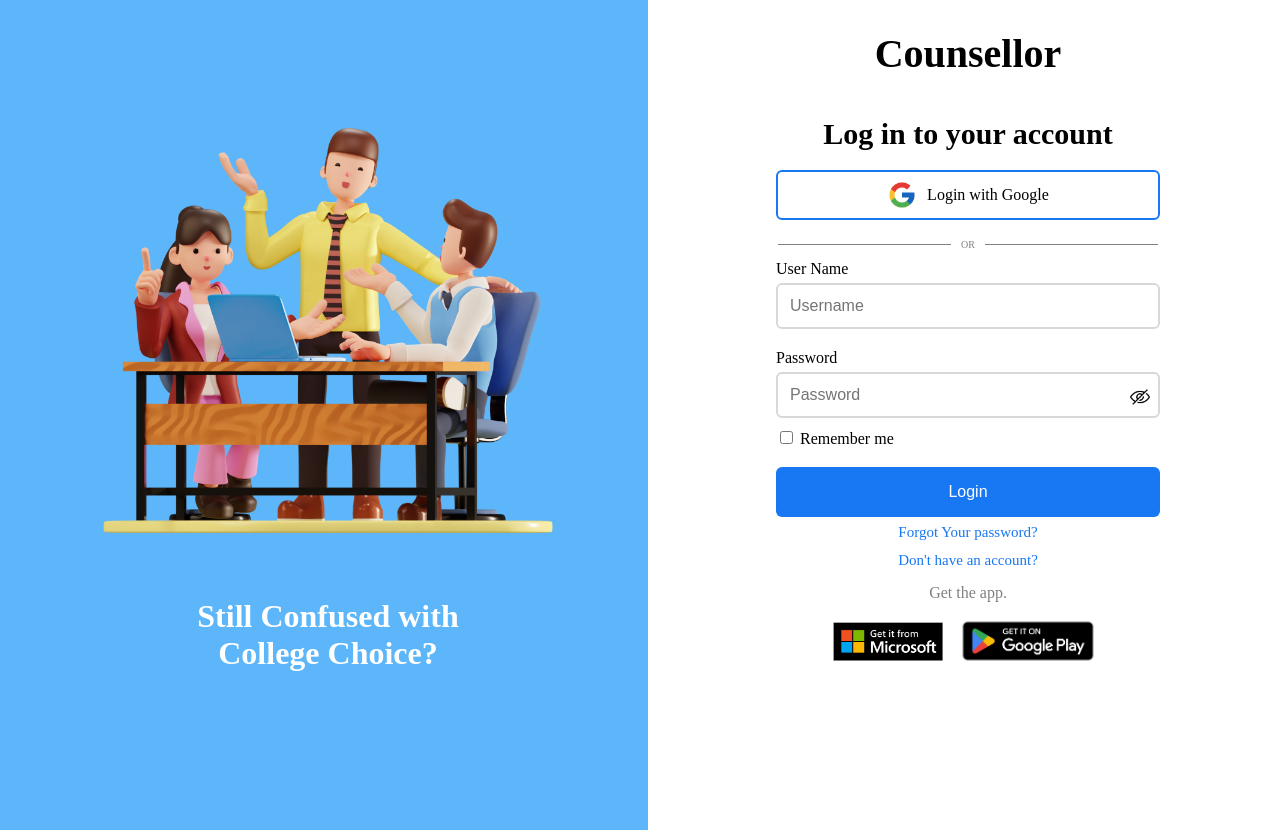
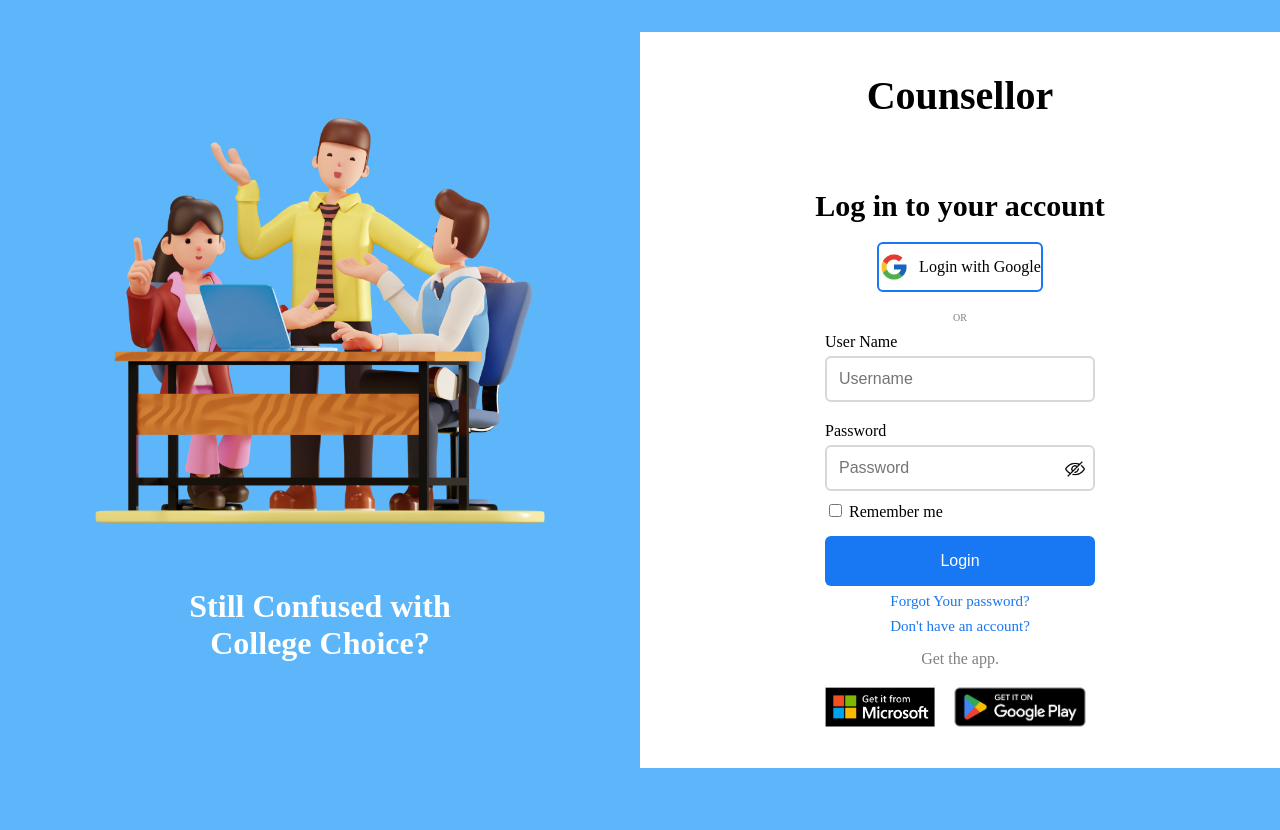
Before and after one commit to Counselllor/Counsellor-Web, a React (Vite) app: page /login in a window 1280 px wide. After the commit the page ends 800 px from the top, so only its background shows below. Built offline with nearby package versions, Linux system fonts and the light colour scheme; a web font is replaced by a local one.

Commit message:
signup-login layout fix

```diff
--- a/src/components/Login/Login.css
+++ b/src/components/Login/Login.css
@@ -1,7 +1,7 @@
 .login-container {
   font-family: "ABeeZee";
-  margin-top: 10px;
   width: 100vw;
+  overflow-y: scroll;
 }
 
 .home-icon {
--- a/src/components/SignUp/Signup.css
+++ b/src/components/SignUp/Signup.css
@@ -1,10 +1,11 @@
 .signup-container {
   font-family: "ABeeZee";
   width: 100vw;
+  overflow-y: scroll;
 }
 
 .home-icon {
-  position: fixed;
+  position: relative;
   top: 20px;
   left: 20px;
   display: flex;
@@ -57,7 +58,9 @@
 .parent .right {
   background: #fff;
   width: 50%;
-  height: 105vh;
+  display: flex;
+  flex-direction: column;
+  align-items: center;
 }
 
 h1.counsellor {
--- a/src/index.css
+++ b/src/index.css
@@ -7,3 +7,7 @@
     font-size: 62.5%;
     overflow: hidden;
 }
+
+body{
+    margin: 0;
+}
```
